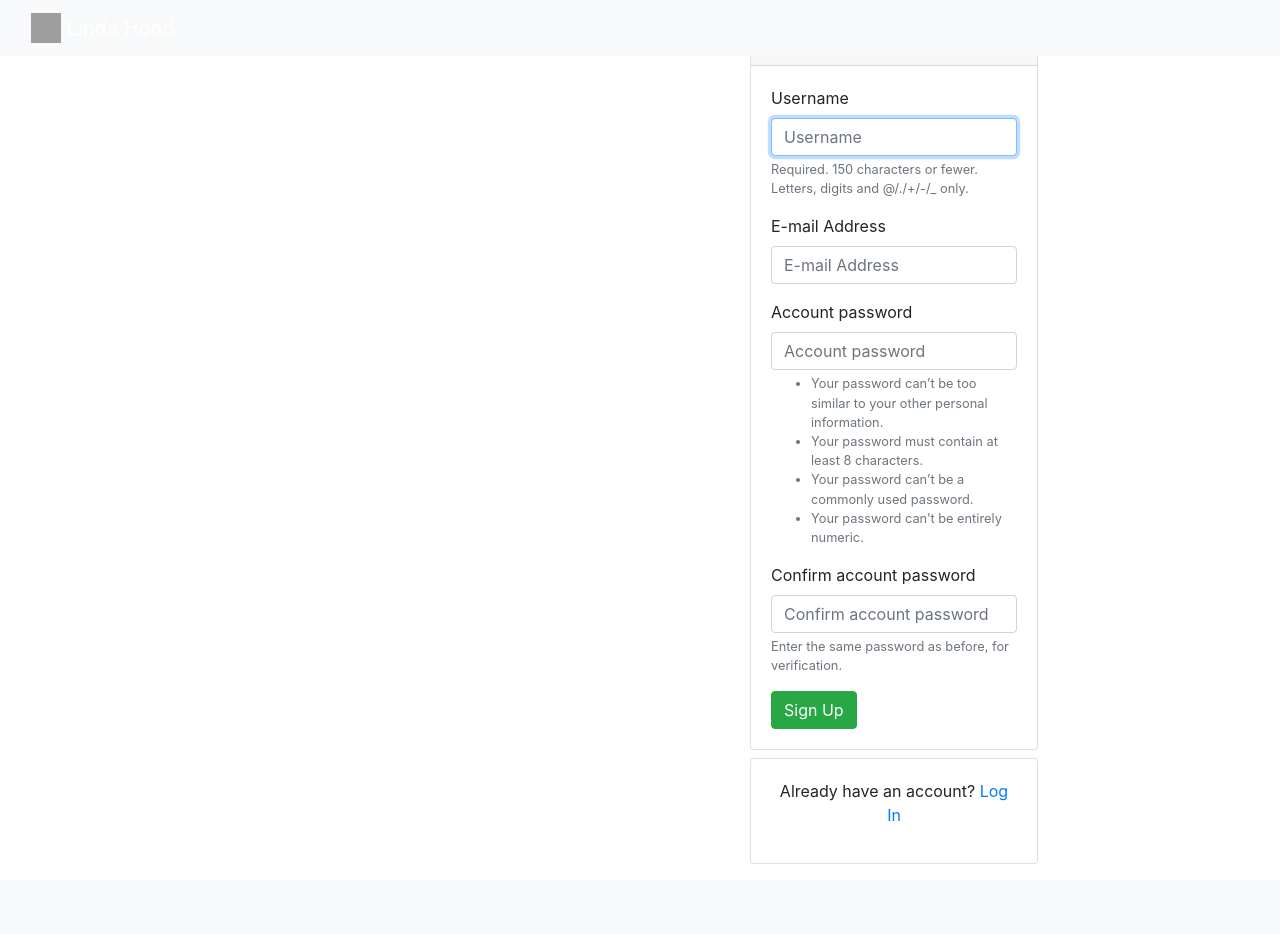
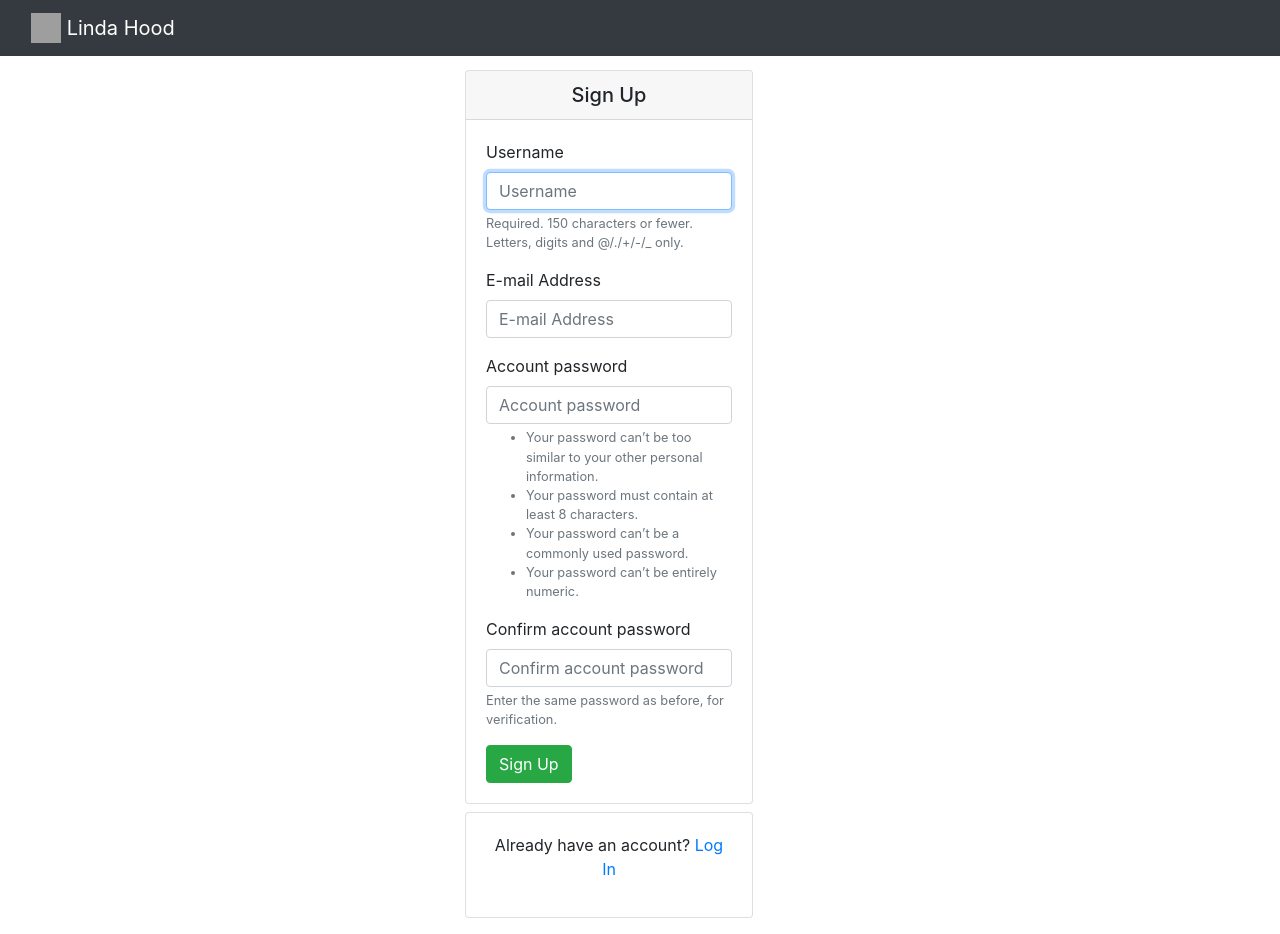
Before and after one commit to MuthangaShem/hood, a Django app: page /accounts/signup/ in a window 1280 px wide. Before the commit the page ends 864 px from the top, so only its background shows below. Run offline with Django 3.2, Linux system fonts and the light colour scheme; some libraries are stand-ins or nearby versions; grey boxes are pictures that could not be loaded.

Commit message:
edit login and signup forms

```diff
--- a/accounts/templates/accounts/signup.html
+++ b/accounts/templates/accounts/signup.html
@@ -1,11 +1,11 @@
 {% extends "base.html" %} {% load bootstrap4 %} {% block content %}
-<div class="container mt-3">
+<div class="container">
   <div class="row">
-    <div class="col-md-7">
+    <div class="col-md-4">
 
     </div>
     <div class="col-md-4">
-      <div class="card" style="width: 18rem;">
+      <div class="card" style="width: 18rem; margin-top: 20%">
         <h5 class="card-header text-center">Sign Up</h5>
         <div class="card-body">
           <form method="POST">
@@ -20,7 +20,7 @@
         </div>
       </div>
     </div>
-    <div class="col-md-1">
+    <div class="col-md-4">
     </div>
   </div>
 </div>
--- a/templates/base.html
+++ b/templates/base.html
@@ -12,16 +12,17 @@
 </head>
 
 <body>
-  <nav class="navbar  navbar-expand-lg navbar-dark bg-light fixed-top">
+  <nav class="navbar  navbar-expand-lg navbar-dark bg-dark fixed-top">
     <div class="container-fluid">
     <a class="navbar-brand" href="{% url 'home' %}">
       <img src="#" width="30" height="30" class="d-inline-block align-top" alt="">
       Linda Hood
     </a>
-    <button class="navbar-toggler" type="button" data-toggle="collapse" data-target="#navbarNavDropdown" aria-controls="navbarNavDropdown" aria-expanded="false" aria-label="Toggle navigation">
-    <span class="navbar-toggler-icon"></span>
-    </button>
-
+    {% if user.is_authenticated %}
+      <a href="{% url 'accounts:logout' %}">
+        <button style="margin-right: 50px" class="btn btn-danger" id="navbarNavDropdown">Logout</button>
+      </a>
+    {% endif %}
     </div>
   </nav>
   {% block content %} {% endblock %}
--- a/templates/index.html
+++ b/templates/index.html
@@ -3,12 +3,14 @@
 {% load static%}
 
 {% block content %}
+<div class="container" style="margin: 20%">
 <h1> Karibu sana {{user.username|title}} to Hood Watch</h1>
 
 {% if user.is_authenticated %}
       <a href="{% url 'hoods:create' %}"><button class="btn btn-primary">Create Hood</button></a>
       <a href="{% url 'hoods:all' %}"><button class="btn btn-primary">All Hoods</button></a>
-      <a href="{% url 'accounts:logout' %}"><button class="btn btn-danger">Logout</button> </a>
+
       <a href="{% url 'posts:create' %}"><button class="btn btn-danger">Create Business</button> </a>
+</div>
 {% endif %}
 {% endblock %}
```
Also changed, not shown: accounts/templates/accounts/login.html (+4 -4 lines), db.sqlite3.
